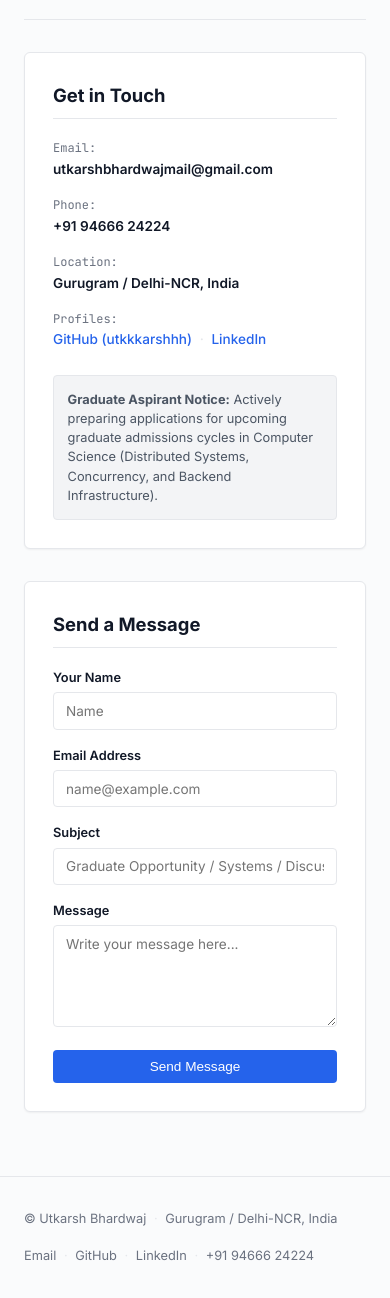
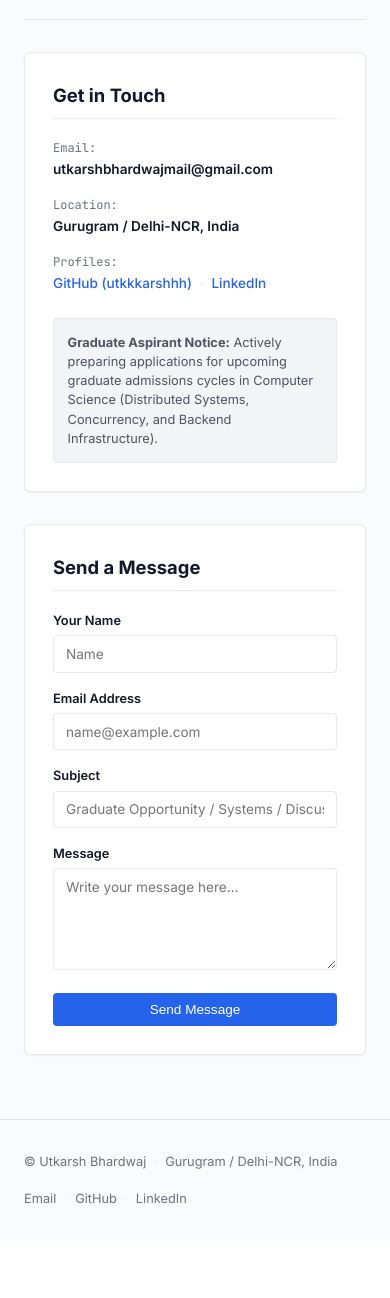
Before and after one commit to utkkkarshhh/utkkkarshhh, a FastAPI app: page /contact in a window 390 px wide. Shown: the part 288-1586 px from the top of the page. After the commit the page ends 1492 px from the top, so only its background shows below. Run offline with FastAPI, Linux system fonts and the light colour scheme.

Commit message:
feat: remove phone number from platform

```diff
--- a/app/core/data.py
+++ b/app/core/data.py
@@ -15,7 +15,6 @@ PROFILE: Dict[str, Any] = {
     "current_since": "June 2026 – Present",
     "location": "Gurugram / Delhi-NCR, India",
     "email": "utkarshbhardwajmail@gmail.com",
-    "phone": "+91 94666 24224",
     "github": "https://github.com/utkkkarshhh",
     "github_handle": "utkkkarshhh",
     "linkedin": "https://linkedin.com/in/utkkkarshhh",
--- a/app/templates/base.html
+++ b/app/templates/base.html
@@ -108,8 +108,6 @@
                 <a href="{{ profile.github }}" target="_blank" rel="noopener">GitHub</a>
                 <span class="dot">·</span>
                 <a href="{{ profile.linkedin }}" target="_blank" rel="noopener">LinkedIn</a>
-                <span class="dot">·</span>
-                <a href="tel:{{ profile.phone }}">{{ profile.phone }}</a>
             </div>
         </div>
     </footer>
--- a/app/templates/partials/contact.html
+++ b/app/templates/partials/contact.html
@@ -17,11 +17,6 @@
                 <div class="channel-item">
                     <div class="channel-label">Email:</div>
                     <a href="mailto:{{ profile.email }}" class="channel-value">{{ profile.email }}</a>
-                </div>
-
-                <div class="channel-item">
-                    <div class="channel-label">Phone:</div>
-                    <a href="tel:{{ profile.phone }}" class="channel-value">{{ profile.phone }}</a>
                 </div>
 
                 <div class="channel-item">
```
